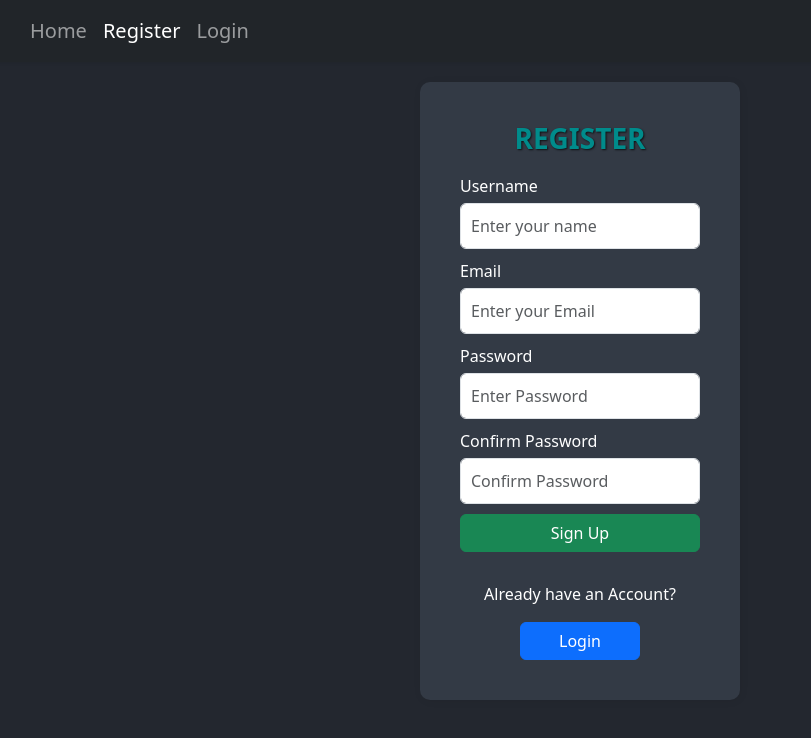
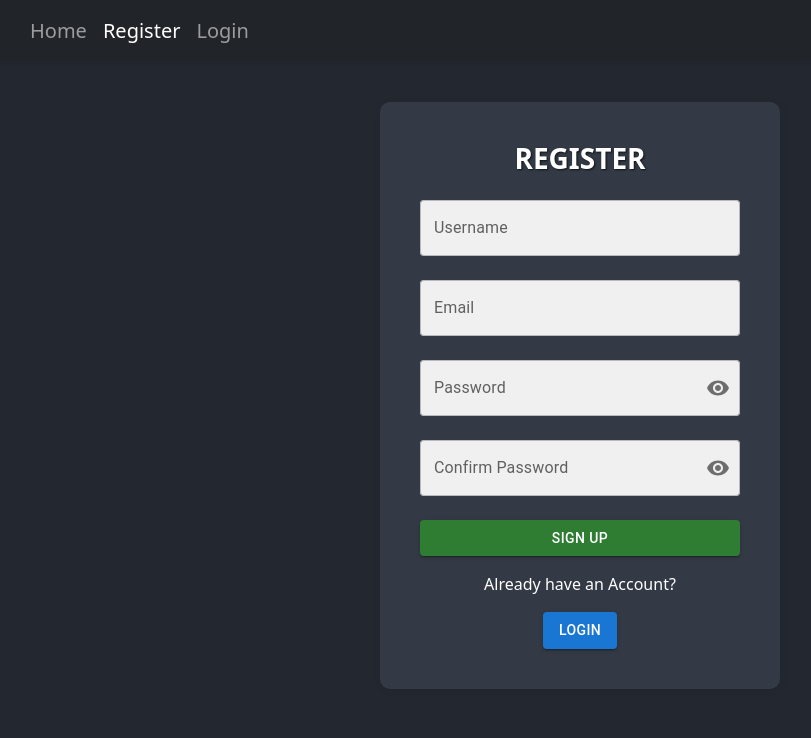
Before and after one commit to hcdman/user-registration-fe, a React (Vite) app: page /register in a window 1280 px wide. Shown: the top 738 px of the page, without its empty margins (60-871 px from the left). Built offline with nearby package versions, Linux system fonts and the light colour scheme; no server answers.

Commit message:
style: convert to use Material UI

```diff
--- a/package.json
+++ b/package.json
@@ -15,6 +15,7 @@
     "@mui/icons-material": "^6.1.5",
     "@mui/material": "^6.1.5",
     "axios": "^1.7.7",
+    "date-fns": "^4.1.0",
     "react": "^18.3.1",
     "react-bootstrap": "^2.10.5",
     "react-dom": "^18.3.1",
--- a/src/App.tsx
+++ b/src/App.tsx
@@ -4,11 +4,13 @@ import Register from "./pages/Register"
 import Home from "./pages/Home"
 import Navbar from "./components/Navbar"
 import { AuthProvider } from "./context/AuthContext"
+import { ThemeContextProvider } from "./context/ThemeContext"
 
 function App() {
 
   return (
     <AuthProvider>
+      <ThemeContextProvider>
         <Navbar></Navbar>
         <Routes>
           <Route path="/login" element={<Login />} />
@@ -16,6 +18,7 @@ function App() {
           <Route path="/home" element={<Home />} />
           <Route path="/*" element={<Home />} />
         </Routes>
+      </ThemeContextProvider>
     </AuthProvider>
   )
 }
--- a/src/pages/Home.tsx
+++ b/src/pages/Home.tsx
@@ -1,12 +1,14 @@
 import { Container } from 'react-bootstrap';
 import { useAuth } from '../context/AuthContext';
 import "../styles/home.css"
+import { format } from 'date-fns';
 const Home = () => {
     const { user } = useAuth();
     return (
         <Container className="d-flex justify-content-center align-items-center" style={{ height: '70vh' }}>
             <div className="text-center">
-                {user ? <h1>Wishing you a wonderful day ahead, {user.userName}!</h1> : <h1>Please login to see the content !</h1>}
+                {user ? <div> <h1>Wishing you a wonderful day ahead, {user.userName}!</h1>
+                    <p style={{ fontStyle: "italic" }}>Your created this account at <b>{format(user.createdAt, "MMMM do, yyyy 'at' h:mm:ss a")}</b> with email <b>{user.email}</b></p></div> : <h1>Please login to see the content !</h1>}
             </div>
         </Container>
     );
--- a/src/pages/Login.tsx
+++ b/src/pages/Login.tsx
@@ -1,12 +1,13 @@
 /* eslint-disable @typescript-eslint/no-explicit-any */
 import { Link, useNavigate } from "react-router-dom";
-import "../styles/login.css"
 import { useState } from "react";
 import { ILoginForm } from "../types/user";
 import { ApiLoginUser } from "../api/apiUser";
 import { toast } from "react-toastify";
-import { CircularProgress } from "@mui/material";
+import { CircularProgress, TextField, Button, Box, InputAdornment, IconButton } from "@mui/material";
 import { useAuth } from "../context/AuthContext";
+import "../styles/login.css"
+import { Visibility, VisibilityOff } from "@mui/icons-material";
 const Login = () => {
     const [formData, setFormData] = useState<ILoginForm>({
         userName: "",
@@ -16,6 +17,7 @@ const Login = () => {
     const [loading, setLoading] = useState<boolean>(false);
     const navigate = useNavigate();
     const { login } = useAuth();
+    const [showPassword, setShowPassword] = useState<boolean>(false);
     const validateForm = () => {
         const formErrors: Partial<ILoginForm> = {};
         if (!formData.userName.trim()) {
@@ -30,6 +32,7 @@ const Login = () => {
         }
         return formErrors;
     };
+
     const handleSubmit = async (e: React.FormEvent<HTMLFormElement>) => {
         e.preventDefault();
         const formErrors = validateForm();
@@ -39,8 +42,8 @@ const Login = () => {
             try {
                 const response = await ApiLoginUser(formData);
                 console.log("Login Successful:", response);
-                login(response.data)
-                toast.success("Login sucessfully !", { position: "top-center", autoClose: 800, onClose: () => navigate("/home") })
+                login(response.data);
+                toast.success("Login successfully!", { position: "top-center", autoClose: 800, onClose: () => navigate("/home") });
             } catch (error: any) {
                 if (error.response) {
                     const message = error.response.data.message;
@@ -48,11 +51,9 @@ const Login = () => {
                 } else {
                     console.error('Unexpected Error:', error.message);
                 }
-            }
-            finally {
+            } finally {
                 setErrors(validateForm());
                 setLoading(false); // Stop loading
-
             }
         } else {
             setErrors(formErrors);
@@ -63,53 +64,63 @@ const Login = () => {
         const { name, value } = e.target;
         setFormData({ ...formData, [name]: value });
     };
+    const togglePasswordVisibility = () => {
+        setShowPassword(!showPassword);
+    };
     return (
-        <div className="addUser">
+        <Box className="addUser" sx={{ maxWidth: 400, mx: 'auto', mt: 4 }}>
             <h3>Sign in</h3>
             <form className="addUserForm" onSubmit={handleSubmit}>
-                <div className="inputGroup">
-                    <label htmlFor="email">Username</label>
-                    <input
-                        type="text"
-                        id="userName"
+                <Box sx={{ mb: 2 }}>
+                    <TextField
+                        label="Username"
+                        variant="outlined"
+                        fullWidth
                         name="userName"
-                        autoComplete="off"
-                        placeholder="Enter your username"
-                        className={`form-control ${errors.userName ? 'is-invalid' : ''}`}
                         value={formData.userName}
                         onChange={handleInputChange}
+                        error={!!errors.userName}
+                        helperText={errors.userName}
                     />
-                    {errors.userName && (
-                        <div className="invalid-feedback">
-                            {errors.userName}
-                        </div>
-                    )}
-                    <label htmlFor="Password">Password</label>
-                    <input
-                        type="password"
-                        id="password"
+                </Box>
+                <Box sx={{ mb: 2 }}>
+                    <TextField
+                        label="Password"
+                        type={showPassword ? 'text' : 'password'}
+                        variant="outlined"
+                        fullWidth
                         name="password"
-                        autoComplete="off"
-                        placeholder="Enter your Password"
-                        className={`form-control ${errors.password ? 'is-invalid' : ''}`}
                         value={formData.password}
                         onChange={handleInputChange}
+                        error={!!errors.password}
+                        helperText={errors.password}
+                        slotProps={{
+                            input: {
+                                endAdornment: (
+                                    <InputAdornment position="end">
+                                        <IconButton onClick={togglePasswordVisibility} edge="end">
+                                            {showPassword ? <VisibilityOff /> : <Visibility />}
+                                        </IconButton>
+                                    </InputAdornment>
+                                ),
+                            },
+                        }}
                     />
-                    {
-                        errors.password && (<div className="invalid-feedback">{errors.password}</div>)
-                    }
-                    <button type="submit" className="btn btn-primary" disabled={loading}>
-                        {loading ? <CircularProgress size={25} style={{ 'color': 'yellow' }} /> : "Login"}
-                    </button>
-                </div>
+                </Box>
+                <Button type="submit" variant="contained" color="primary" fullWidth disabled={loading}>
+                    {loading ? <CircularProgress size={25} style={{ color: 'white' }} /> : "Login"}
+                </Button>
             </form>
-            <div className="login">
-                <p>Don't have Account? </p>
-                <Link to="/register" type="submit" className="btn btn-success">
-                    Register
+            <Box sx={{ mt: 2, textAlign: 'center' }}>
+                <p>Don't have an Account?</p>
+                <Link to="/register" style={{ textDecoration: 'none' }}>
+                    <Button variant="contained" color="success">
+                        Register
+                    </Button>
                 </Link>
-            </div>
-        </div>
+            </Box>
+        </Box>
     );
-}
+};
+
 export default Login;
--- a/src/pages/Register.tsx
+++ b/src/pages/Register.tsx
@@ -1,23 +1,23 @@
 /* eslint-disable @typescript-eslint/no-explicit-any */
 import { useState } from "react";
 import { Link, useNavigate } from "react-router-dom";
-import "../styles/register.css";
+import { TextField, Button, CircularProgress, Box, InputAdornment, IconButton } from "@mui/material";
 import { IRegisterForm } from "../types/user";
 import { ApiRegisterUser } from "../api/apiUser";
 import { toast } from "react-toastify";
-import { CircularProgress } from "@mui/material";
-
+import "../styles/register.css"
+import { Visibility, VisibilityOff } from "@mui/icons-material";
 const Register = () => {
-
     const [formData, setFormData] = useState<IRegisterForm>({
         userName: "",
         email: "",
         password: ""
     });
-
     const [confirmPassword, setConfirmPassword] = useState<string>("");
     const [errors, setErrors] = useState<Partial<IRegisterForm & { confirmPassword: string }>>({});
     const [loading, setLoading] = useState<boolean>(false);
+    const [showPassword, setShowPassword] = useState<boolean>(false);
+    const [showConfirmPassword, setShowConfirmPassword] = useState<boolean>(false);
     const navigate = useNavigate();
 
     const validateForm = () => {
@@ -43,7 +43,7 @@ const Register = () => {
         }
 
         if (formData.password !== confirmPassword) {
-            formErrors.confirmPassword = "Password do not match";
+            formErrors.confirmPassword = "Passwords do not match";
         }
 
         return formErrors;
@@ -58,7 +58,7 @@ const Register = () => {
             try {
                 const response = await ApiRegisterUser(formData);
                 console.log("Registration Successful:", response);
-                toast.success("Register successfully!", { position: "top-center", autoClose: 1000, onClose: () => navigate("/login") });
+                toast.success("Registered successfully!", { position: "top-center", autoClose: 1000, onClose: () => navigate("/login") });
             } catch (error: any) {
                 if (error.response) {
                     const message = error.response.data.message;
@@ -69,7 +69,6 @@ const Register = () => {
             } finally {
                 setErrors(validateForm());
                 setLoading(false); // Stop loading
-
             }
         } else {
             setErrors(formErrors);
@@ -80,87 +79,117 @@ const Register = () => {
         const { name, value } = e.target;
         setFormData({ ...formData, [name]: value });
     };
-
+    const togglePasswordVisibility = () => {
+        setShowPassword(!showPassword);
+    };
+    const toggleConfirmPasswordVisibility = () => {
+        setShowConfirmPassword(!showConfirmPassword)
+    };
     return (
-        <div className="addUser">
+        <Box className="addUser" sx={{ maxWidth: 400, mx: "auto", mt: 5 }}>
             <h3>Register</h3>
             <form className="addUserForm" onSubmit={handleSubmit}>
-                <div className="inputGroup">
-                    <label htmlFor="userName">Username</label>
-                    <input
-                        type="text"
+                <TextField
+                    label="Username"
                     id="userName"
                     name="userName"
                     autoComplete="off"
                     placeholder="Enter your name"
-                        className={`form-control ${errors.userName ? 'is-invalid' : ''}`}
+                    variant="outlined"
+                    fullWidth
+                    margin="normal"
+                    error={Boolean(errors.userName)}
+                    helperText={errors.userName}
                     value={formData.userName}
                     onChange={handleInputChange}
                 />
-                    {errors.userName && (
-                        <div className="invalid-feedback">
-                            {errors.userName}
-                        </div>
-                    )}
-
-                    <label htmlFor="email">Email</label>
-                    <input
-                        type="email"
+                <TextField
+                    label="Email"
                     id="email"
                     name="email"
                     autoComplete="off"
                     placeholder="Enter your Email"
-                        className={`form-control ${errors.email ? 'is-invalid' : ''}`}
+                    variant="outlined"
+                    fullWidth
+                    margin="normal"
+                    error={Boolean(errors.email)}
+                    helperText={errors.email}
                     value={formData.email}
                     onChange={handleInputChange}
                 />
-                    {errors.email && (
-                        <div className="invalid-feedback">{errors.email}</div>
-                    )}
-
-                    <label htmlFor="password">Password</label>
-                    <input
-                        type="password"
+                <TextField
+                    label="Password"
                     id="password"
                     name="password"
                     autoComplete="off"
                     placeholder="Enter Password"
-                        className={`form-control ${errors.password ? 'is-invalid' : ''}`}
+                    variant="outlined"
+                    fullWidth
+                    margin="normal"
+                    type={showPassword ? 'text' : 'password'}
+                    error={Boolean(errors.password)}
+                    helperText={errors.password}
                     value={formData.password}
                     onChange={handleInputChange}
+                    slotProps={{
+                        input: {
+                            endAdornment: (
+                                <InputAdornment position="end">
+                                    <IconButton onClick={togglePasswordVisibility} edge="end">
+                                        {showPassword ? <VisibilityOff /> : <Visibility />}
+                                    </IconButton>
+                                </InputAdornment>
+                            ),
+                        },
+                    }}
                 />
-                    {errors.password && (
-                        <div className="invalid-feedback">{errors.password}</div>
-                    )}
-
-                    <label htmlFor="confirmPassword">Confirm Password</label>
-                    <input
-                        type="password"
+                <TextField
+                    label="Confirm Password"
                     id="confirmPassword"
                     name="confirmPassword"
                     autoComplete="off"
                     placeholder="Confirm Password"
-                        className={`form-control ${errors.confirmPassword ? 'is-invalid' : ''}`}
+                    type={showConfirmPassword ? "text" : "password"}
+                    variant="outlined"
+                    fullWidth
+                    margin="normal"
+                    error={Boolean(errors.confirmPassword)}
+                    helperText={errors.confirmPassword}
                     value={confirmPassword}
                     onChange={(e) => setConfirmPassword(e.target.value)}
+                    slotProps={{
+                        input: {
+                            endAdornment: (
+                                <InputAdornment position="end">
+                                    <IconButton onClick={toggleConfirmPasswordVisibility} edge="end">
+                                        {showPassword ? <VisibilityOff /> : <Visibility />}
+                                    </IconButton>
+                                </InputAdornment>
+                            ),
+                        },
+                    }}
                 />
-                    {errors.confirmPassword && (
-                        <div className="invalid-feedback">{errors.confirmPassword}</div>
-                    )}
-
-                    <button type="submit" className="btn btn-success" disabled={loading}>
-                        {loading ? <CircularProgress size={25} style={{ 'color': 'yellow' }} /> : "Sign Up"}
-                    </button>
-                </div>
+                <Button
+                    type="submit"
+                    variant="contained"
+                    color="success"
+                    fullWidth
+                    sx={{ mt: 2 }}
+                    disabled={loading}
+                >
+                    {loading ? <CircularProgress size={25} style={{ color: 'white' }} /> : "Sign Up"}
+                </Button>
             </form>
 
-            <div className="login">
+            <Box sx={{ mt: 2, textAlign: 'center' }}>
                 <p>Already have an Account?</p>
-                <Link to="/login" className="btn btn-primary">
+                <Link to="/login" >
+                    <Button variant="contained" color="primary">
                         Login
+                    </Button>
                 </Link>
-            </div>
-        </div>
+            </Box>
+        </Box>
     );
 };
 
--- a/src/styles/login.css
+++ b/src/styles/login.css
@@ -1,45 +1,14 @@
 .addUser {
     background-color: #333A45;
-    color: white;
-    width: 25%;
     margin: 50px auto;
     padding: 40px;
     border-radius: 10px;
     box-shadow: 1px 1px 8px rgba(0, 0, 0, 0.065);
 }
 
-.addUserForm .inputGroup {
-    width: 100%;
-    display: flex;
-    flex-direction: column;
-}
-
-.addUserForm .inputGroup label {
-    margin-top: 10px;
-}
-
-.addUserForm .inputGroup input {
-    margin-top: 5px;
-    padding: 10px;
-}
-
-.inputGroup button {
-    margin-top: 10px;
-}
-
-.login {
-    margin-top: 30px;
-    text-align: center;
-}
-
-.login .btn.btn-success {
-    width: 50%;
-}
-
 .addUser h3 {
     text-align: center;
     font-weight: bold;
-    color: darkcyan;
     text-transform: uppercase;
     text-shadow: 1px 1px 2px rgba(0, 0, 0, 0.7);
 }
--- a/src/styles/register.css
+++ b/src/styles/register.css
@@ -1,51 +1,14 @@
 .addUser {
     background-color: #333A45;
-    color: white;
-    width: 25%;
     margin: 20px auto;
-    /* margin in top and bottom will be 50px  */
-    /* left and right auto  */
     padding: 40px;
     border-radius: 10px;
-    box-shadow: 1px 1px 8px rgba(0, 0, 0, 0.065);
-
-    /* horizon offset vertical offset blur offset  */
-    /* opacity of shadow */
-    /* red, green, blue, and (opacity ). */
-}
-
-.addUserForm .inputGroup {
-    width: 100%;
-    display: flex;
-    flex-direction: column;
-}
-
-.addUserForm .inputGroup label {
-    margin-top: 10px;
-}
-
-.addUserForm .inputGroup input {
-    margin-top: 5px;
-    padding: 10px;
-}
-
-.inputGroup button {
-    margin-top: 10px;
-}
-
-.login {
-    margin-top: 30px;
-    text-align: center;
-}
-
-.login .btn.btn-primary {
-    width: 50%;
+    box-shadow: 1px 1px 8px rgba(0, 0, 0, 0.065)
 }
 
 .addUser h3 {
     text-align: center;
     font-weight: bold;
-    color: darkcyan;
     text-transform: uppercase;
     text-shadow: 1px 1px 2px rgba(0, 0, 0, 0.7);
 }
--- a/src/types/user.ts
+++ b/src/types/user.ts
@@ -11,4 +11,6 @@ export interface ILoginForm {
 export interface User {
     userName: string;
     email: string;
+    createdAt: Date;
+
 }
```
Also changed, not shown: src/context/ThemeContext.tsx (added, +30 -0 lines), 1 other file (tests, documents, lock files or other folders). Lines whose indentation alone changed are shown as unchanged.
